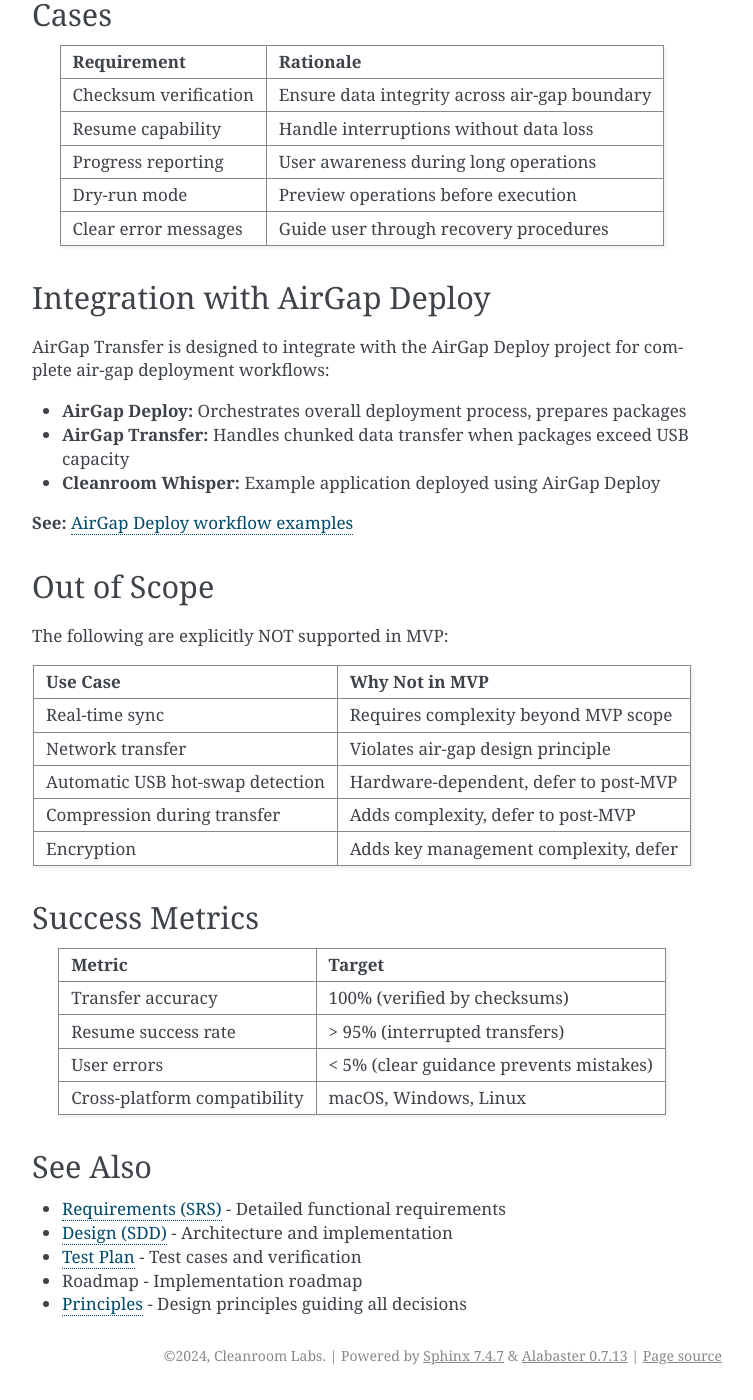
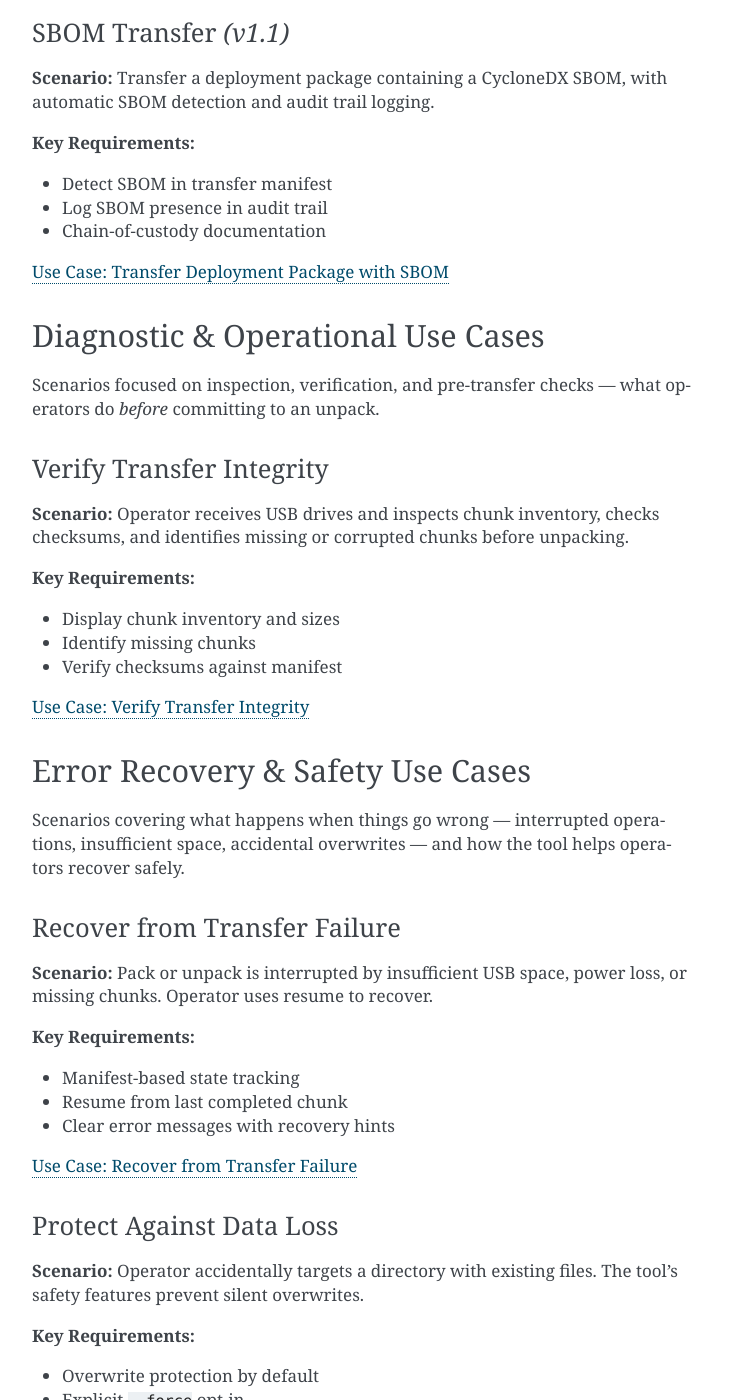
Before and after one commit to Cleanroom-Labs/airgap-transfer-docs, a Sphinx documentation site: the page built from source/use-cases/overview.rst, in a window 1280 px wide and 1400 px high, scrolled down 2003 px. Shown: the whole window, without its empty margins (388-1141 px from the left). Built offline with Sphinx 7.4.7, drawn with Linux system fonts in a browser that asks for light colours; pages that are not in the unit, such as notebooks, are missing from menus; the version number could not be read and is left out; some of the changed text lies outside the part shown.

Commit message:
docs(use-cases): add diagnostic, error recovery, and safety use cases
Add three new use cases to cover v1.0 requirements that lacked scenario
coverage:

- UC-TRANSFER-005: Verify Transfer Integrity (list command workflow)
- UC-TRANSFER-006: Recover from Transfer Failure (resume after errors)
- UC-TRANSFER-007: Protect Against Data Loss (overwrite protection)

Also add missing links to existing use cases (progress, dry-run,
verbose, state tracking) and restructure the overview page into
categorized sections: Workflow, Diagnostic, and Error Recovery/Safety.

Co-Authored-By: Claude Opus 4.6 <noreply@anthropic.com>

```diff
--- a/source/use-cases/index.rst
+++ b/source/use-cases/index.rst
@@ -9,3 +9,6 @@ Use Cases
    use-case-large-directory
    use-case-multiple-usb
    use-case-sbom-transfer
+   use-case-verify-integrity
+   use-case-error-recovery
+   use-case-data-protection
--- a/source/use-cases/overview.rst
+++ b/source/use-cases/overview.rst
@@ -37,8 +37,11 @@ Field Technician
 - **Environment:** Industrial control systems, remote sites with limited USB capacity
 - **Priority:** Multi-USB coordination, simple CLI, error recovery
 
-Primary Use Cases
------------------
+Workflow Use Cases
+------------------
+
+Happy-path scenarios covering the core pack → transfer → unpack workflow
+across different data sizes and transfer configurations.
 
 Large File Transfer
 ~~~~~~~~~~~~~~~~~~~~~~
@@ -82,6 +85,71 @@ Multiple USB Workflow
 - Resume with any available USB
 
 :doc:`Use Case: Multi-USB Dataset Transfer <use-case-multiple-usb>`
+
+SBOM Transfer *(v1.1)*
+~~~~~~~~~~~~~~~~~~~~~~~~
+
+**Scenario:** Transfer a deployment package containing a CycloneDX SBOM, with automatic SBOM detection and audit trail logging.
+
+**Key Requirements:**
+
+- Detect SBOM in transfer manifest
+- Log SBOM presence in audit trail
+- Chain-of-custody documentation
+
+:doc:`Use Case: Transfer Deployment Package with SBOM <use-case-sbom-transfer>`
+
+Diagnostic & Operational Use Cases
+-----------------------------------
+
+Scenarios focused on inspection, verification, and pre-transfer checks —
+what operators do *before* committing to an unpack.
+
+Verify Transfer Integrity
+~~~~~~~~~~~~~~~~~~~~~~~~~~~~
+
+**Scenario:** Operator receives USB drives and inspects chunk inventory, checks checksums, and identifies missing or corrupted chunks before unpacking.
+
+**Key Requirements:**
+
+- Display chunk inventory and sizes
+- Identify missing chunks
+- Verify checksums against manifest
+
+:doc:`Use Case: Verify Transfer Integrity <use-case-verify-integrity>`
+
+Error Recovery & Safety Use Cases
+----------------------------------
+
+Scenarios covering what happens when things go wrong — interrupted
+operations, insufficient space, accidental overwrites — and how the
+tool helps operators recover safely.
+
+Recover from Transfer Failure
+~~~~~~~~~~~~~~~~~~~~~~~~~~~~~~~~
+
+**Scenario:** Pack or unpack is interrupted by insufficient USB space, power loss, or missing chunks. Operator uses resume to recover.
+
+**Key Requirements:**
+
+- Manifest-based state tracking
+- Resume from last completed chunk
+- Clear error messages with recovery hints
+
+:doc:`Use Case: Recover from Transfer Failure <use-case-error-recovery>`
+
+Protect Against Data Loss
+~~~~~~~~~~~~~~~~~~~~~~~~~~~~
+
+**Scenario:** Operator accidentally targets a directory with existing files. The tool's safety features prevent silent overwrites.
+
+**Key Requirements:**
+
+- Overwrite protection by default
+- Explicit ``--force`` opt-in
+- Safe USB synchronization before ejection
+
+:doc:`Use Case: Protect Against Data Loss <use-case-data-protection>`
 
 Common Requirements Across All Use Cases
 ----------------------------------------
@@ -127,7 +195,7 @@ The following are explicitly NOT supported in MVP:
 +----------------------------------+-------------------------------------------+
 | Compression during transfer      | Adds complexity, defer to post-MVP        |
 +----------------------------------+-------------------------------------------+
-| Encryption                       | Adds key management complexity, defer     |
+| Encryption                       | Planned for v1.2 (AEAD + key derivation)  |
 +----------------------------------+-------------------------------------------+
 
 Success Metrics
--- a/source/use-cases/use-case-large-directory.rst
+++ b/source/use-cases/use-case-large-directory.rst
@@ -11,7 +11,7 @@ Transfer a large directory with mixed file sizes (e.g., software development env
    :status: approved
    :tags: transfer, workflow, directory, tar
    :release: v1.0
-   :links: FR-TRANSFER-001; FR-TRANSFER-004; FR-TRANSFER-009; FR-TRANSFER-011; FR-TRANSFER-012
+   :links: FR-TRANSFER-001; FR-TRANSFER-004; FR-TRANSFER-009; FR-TRANSFER-011; FR-TRANSFER-012; FR-TRANSFER-015; FR-TRANSFER-034
 
    Transfer large directory with mixed file sizes (40GB, 50,000 files) across air-gap preserving structure and permissions.
 
--- a/source/use-cases/use-case-large-file.rst
+++ b/source/use-cases/use-case-large-file.rst
@@ -11,7 +11,7 @@ Transfer a single large file (e.g., 50GB VM image) across an air-gap using 16GB
    :status: approved
    :tags: transfer, workflow, large-file, chunking
    :release: v1.0
-   :links: FR-TRANSFER-001; FR-TRANSFER-003; FR-TRANSFER-005; FR-TRANSFER-009; FR-TRANSFER-010; FR-TRANSFER-020
+   :links: FR-TRANSFER-001; FR-TRANSFER-003; FR-TRANSFER-005; FR-TRANSFER-007; FR-TRANSFER-009; FR-TRANSFER-010; FR-TRANSFER-020; FR-TRANSFER-031
 
    Transfer a single large file (50GB VM image) across air-gap using multiple 16GB USB drives with automatic chunking.
 
--- a/source/use-cases/use-case-multiple-usb.rst
+++ b/source/use-cases/use-case-multiple-usb.rst
@@ -11,7 +11,7 @@ Transfer a large dataset (e.g., machine learning models, video collection) that
    :status: approved
    :tags: transfer, workflow, multi-usb, swap
    :release: v1.0
-   :links: FR-TRANSFER-002; FR-TRANSFER-006; FR-TRANSFER-008; FR-TRANSFER-012; FR-TRANSFER-013; FR-TRANSFER-026
+   :links: FR-TRANSFER-002; FR-TRANSFER-006; FR-TRANSFER-008; FR-TRANSFER-012; FR-TRANSFER-013; FR-TRANSFER-024; FR-TRANSFER-025; FR-TRANSFER-026
 
    Transfer large dataset (30GB) requiring multiple USB swaps with small capacity drives (4x 8GB USBs).
 
```
Also changed, not shown: source/use-cases/use-case-data-protection.rst (added, +146 -0 lines), source/use-cases/use-case-error-recovery.rst (added, +156 -0 lines), source/use-cases/use-case-verify-integrity.rst (added, +121 -0 lines).
